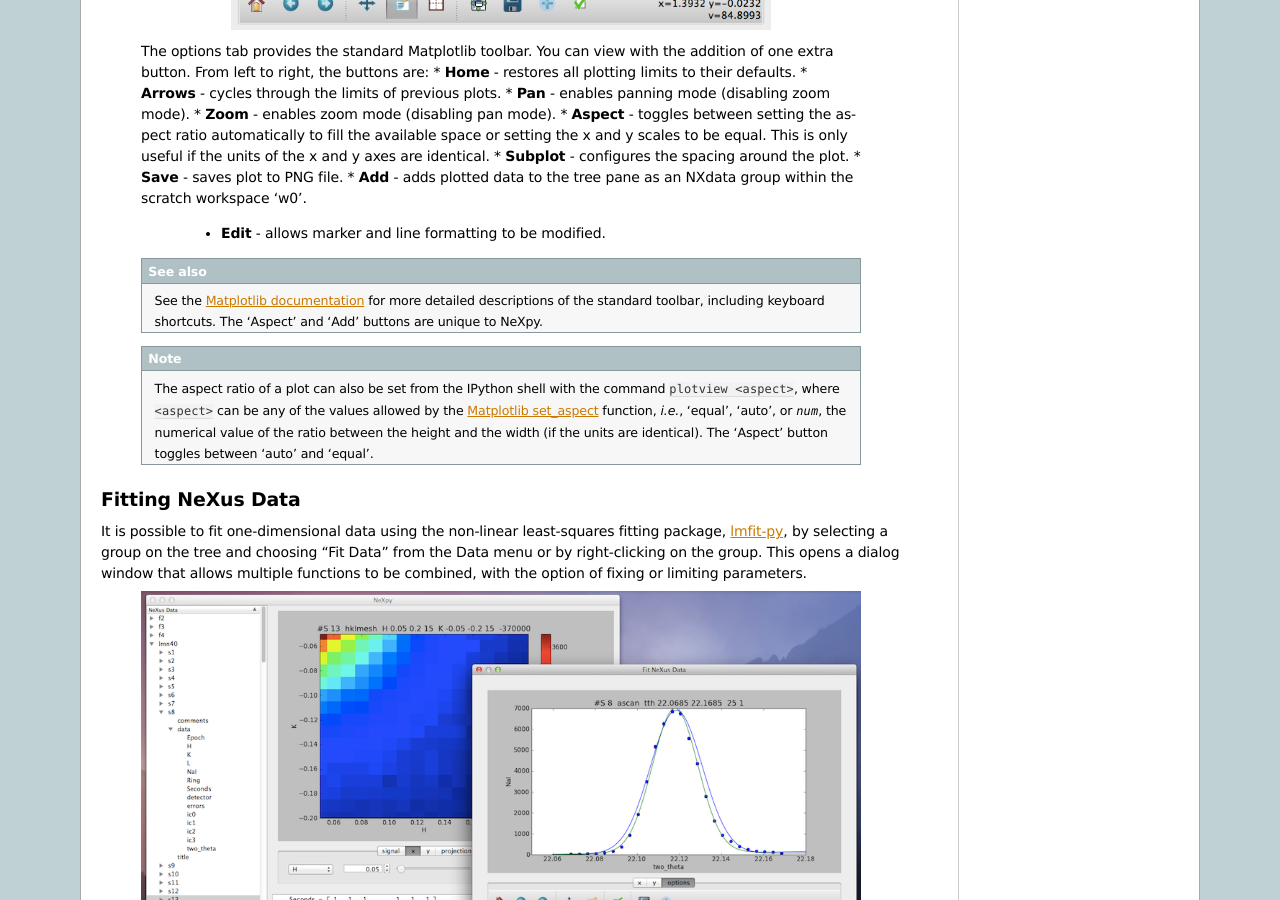
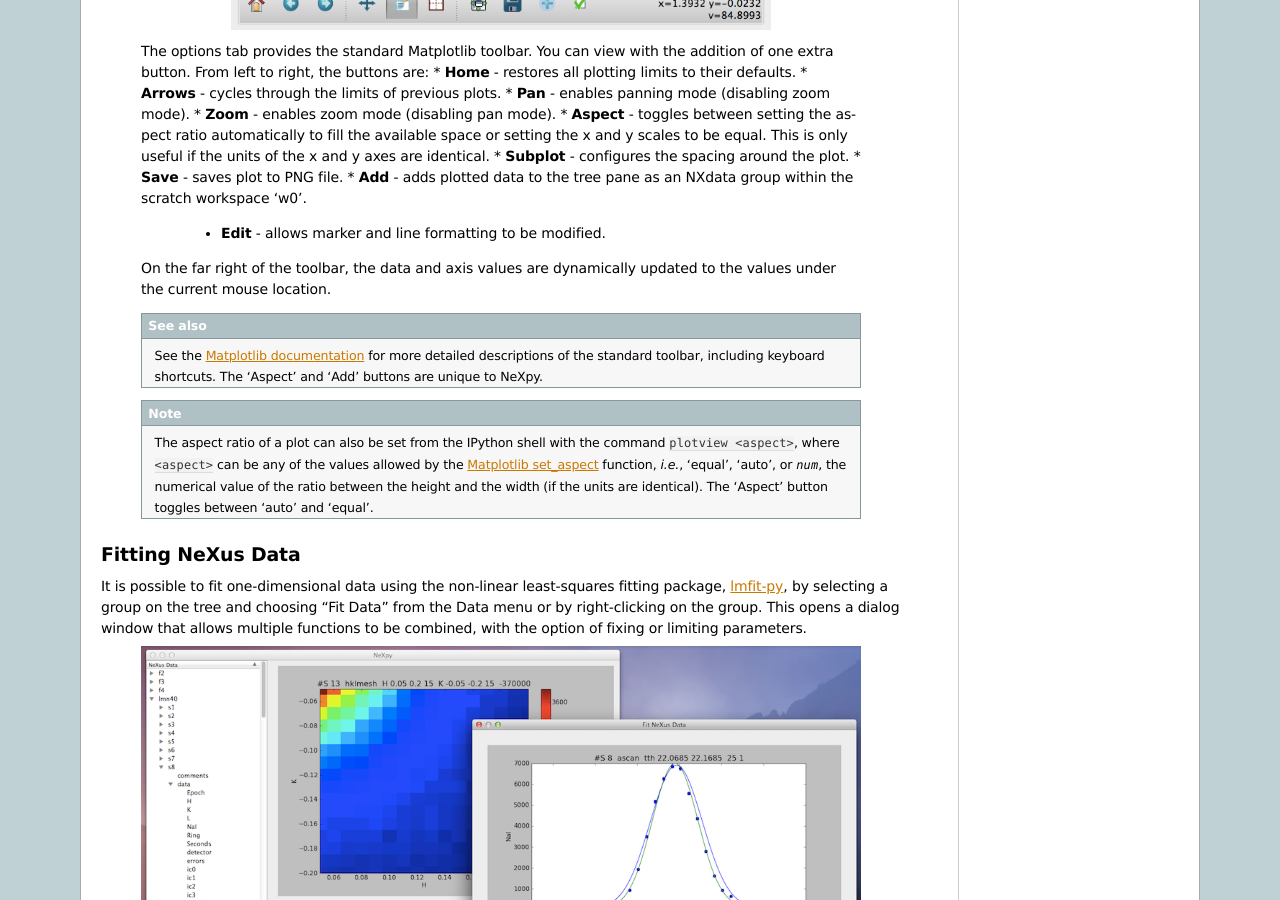
Before and after one commit to nexpy/nexpy, a Sphinx documentation site: the page built from doc/source/pythongui.rst, in a window 1280 px wide and 900 px high, scrolled down 9269 px. Built offline with Sphinx 7.4.7, drawn with Linux system fonts in a browser that asks for light colours.

Commit message:
Minor documentation update

```diff
--- a/doc/source/pythongui.rst
+++ b/doc/source/pythongui.rst
@@ -458,6 +458,9 @@ tabs allow manipulation of the plot limits and parameters.
     scratch workspace 'w0'.
 	* **Edit** - allows marker and line formatting to be modified.
 
+    On the far right of the toolbar, the data and axis values are dynamically
+    updated to the values under the current mouse location.
+
     .. seealso:: See the `Matplotlib documentation
                  <http://matplotlib.org/users/navigation_toolbar.html>`_ for
                  more detailed descriptions of the standard toolbar, including
```
